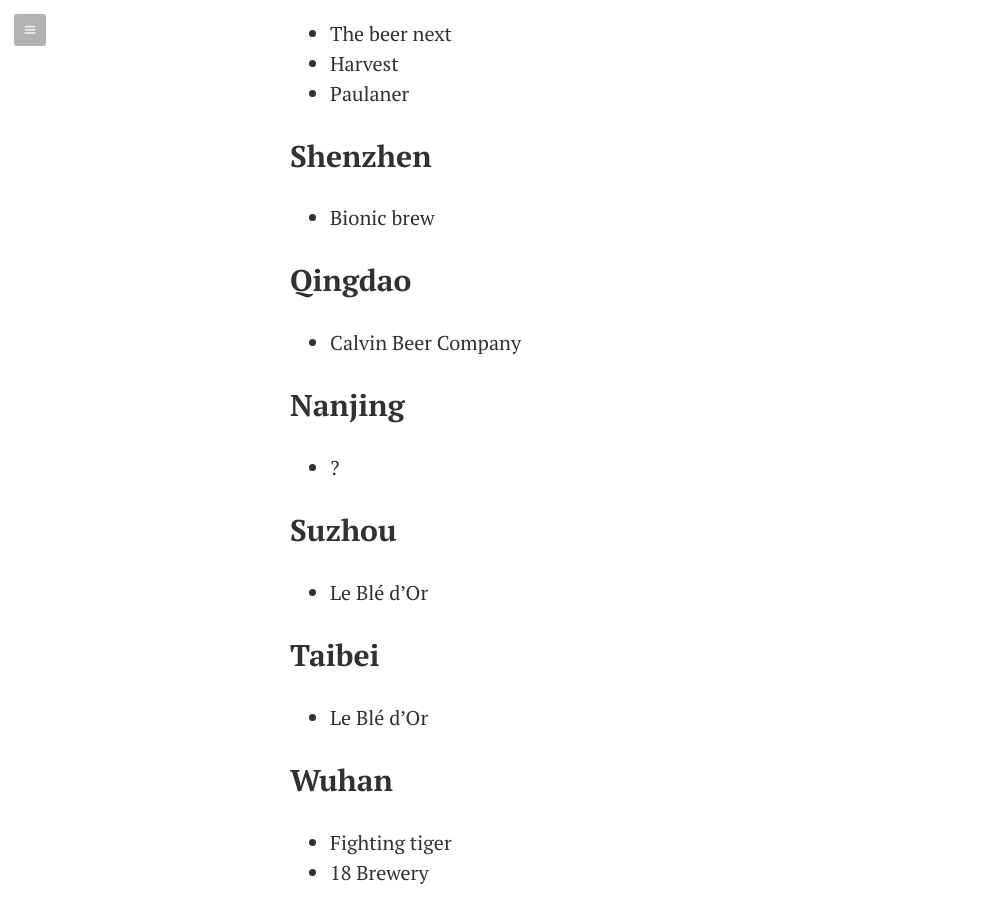
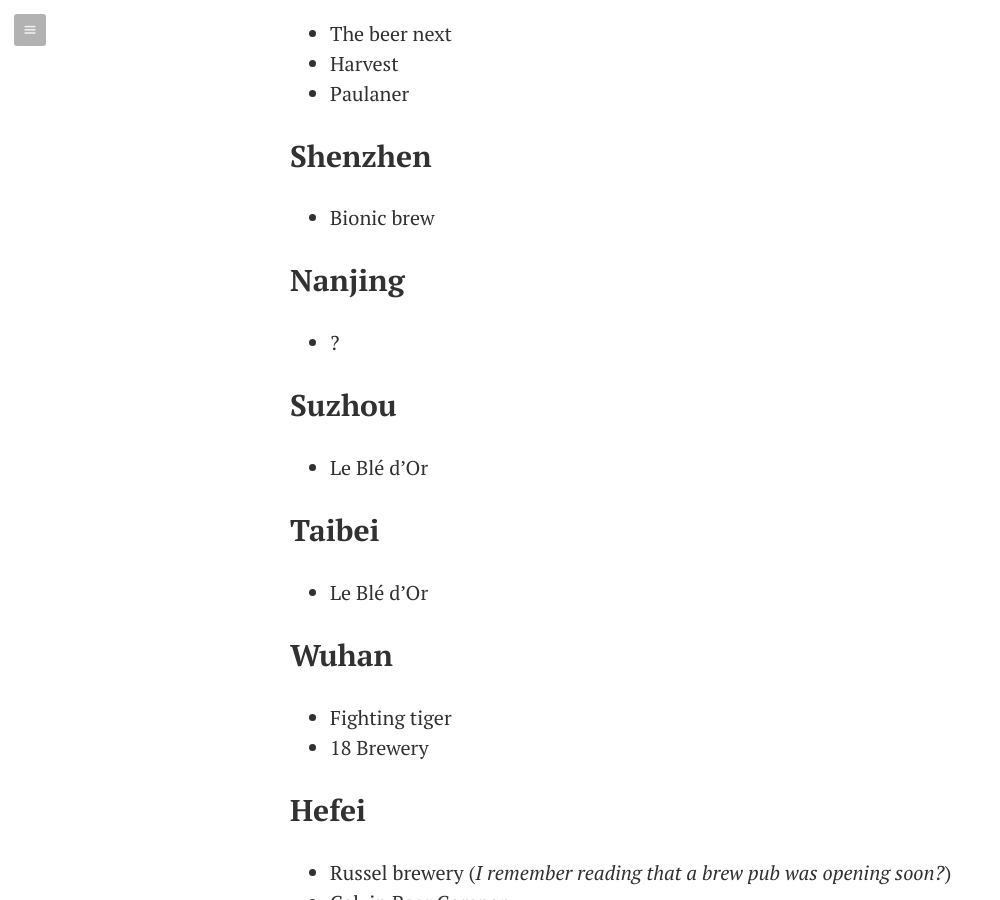
Before and after one commit to darryl-snow/khs, a Jekyll site: the page built from _posts/en/2014-09-18-craft-beer-in-china.md, in a window 1280 px wide and 900 px high, scrolled down 2201 px. Shown: the whole window, without its empty margins (0-1000 px from the left). Built offline with Jekyll 4.4.1, drawn with Linux system fonts in a browser that asks for light colours; Markdown is read by kramdown in place of the engine named in the settings.

Commit message:
fix mistake on craft beer in china post

```diff
--- a/_posts/en/2014-09-18-craft-beer-in-china.md
+++ b/_posts/en/2014-09-18-craft-beer-in-china.md
@@ -51,10 +51,6 @@
 
 - Bionic brew
 
-## Qingdao
-
-- Calvin Beer Company
-
 ## Nanjing
 
 - ?
```
